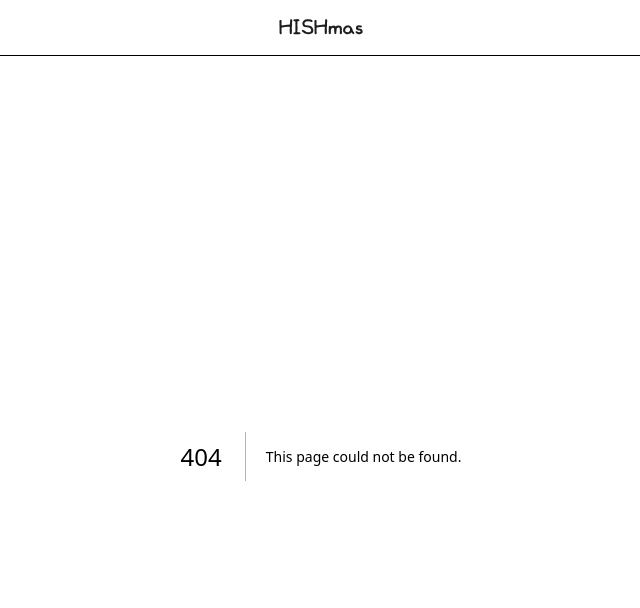
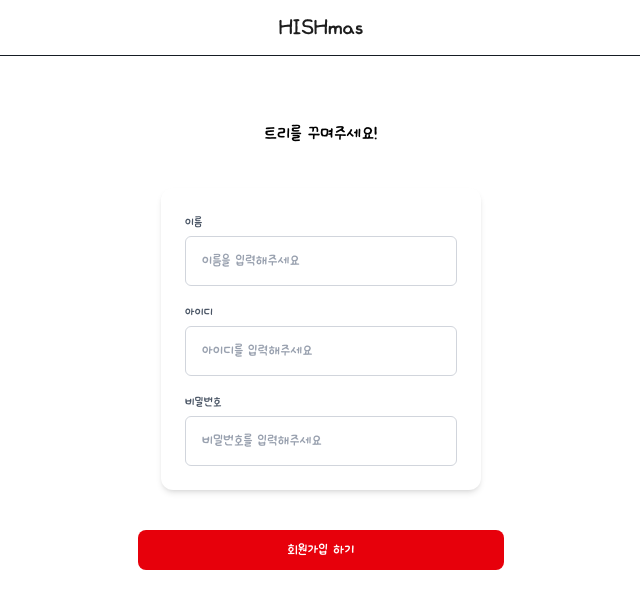
Before and after one commit to HISHmas/frontend, a Next.js app: page /auth/signup in a window 1280 px wide. Before the commit this address had no page. Shown: the top 608 px of the page, without its empty margins (319-959 px from the left). Built offline with nearby package versions, Linux system fonts and the light colour scheme.

Commit message:
feat: 회원가입 컴포넌트 작성

```diff
--- /dev/null
+++ b/src/app/auth/signup/components/SignupButton.tsx
@@ -0,0 +1,16 @@
+export default function SignupButton({ children }: { children?: React.ReactNode }) {
+  return (
+    <button
+      type="submit"
+      className="
+        w-full h-10 bg-red-600 text-white rounded-lg
+        flex items-center justify-center
+        hover:opacity-90 active:opacity-80
+        transition
+      "
+      style={{ fontFamily: "var(--font-ownglyph)" }}
+    >
+      {children || "회원가입 하기"}
+    </button>
+  );
+}
--- /dev/null
+++ b/src/app/auth/signup/components/SignupForm.tsx
@@ -0,0 +1,60 @@
+import React from 'react';
+
+export default function SignupForm() {
+  return (
+    <div className="w-80 mx-auto p-6 bg-white rounded-xl shadow-md">
+      {/* 이름 입력 필드 */}
+      <div className="flex flex-col gap-1 mb-4">
+        <label htmlFor="name" className="text-sm text-gray-600">
+          이름
+        </label>
+        <input
+          type="text"
+          id="name"
+          placeholder="이름을 입력해주세요"
+          className="
+            w-full px-4 py-3 border border-gray-300 rounded-md
+            focus:outline-none focus:ring-2 focus:ring-red-500
+            placeholder-gray-400
+          "
+          style={{ fontFamily: "var(--font-ownglyph)" }}
+        />
+      </div>
+
+      {/* 아이디 입력 필드 */}
+      <div className="flex flex-col gap-1 mb-4">
+        <label htmlFor="username" className="text-sm text-gray-600">
+          아이디
+        </label>
+        <input
+          type="text"
+          id="username"
+          placeholder="아이디를 입력해주세요"
+          className="
+            w-full px-4 py-3 border border-gray-300 rounded-md
+            focus:outline-none focus:ring-2 focus:ring-red-500
+            placeholder-gray-400
+          "
+          style={{ fontFamily: "var(--font-ownglyph)" }}
+        />
+      </div>
+
+      <div className="flex flex-col gap-1">
+        <label htmlFor="password" className="text-sm text-gray-600">
+          비밀번호
+        </label>
+        <input
+          type="password"
+          id="password"
+          placeholder="비밀번호를 입력해주세요"
+          className="
+            w-full px-4 py-3 border border-gray-300 rounded-md
+            focus:outline-none focus:ring-2 focus:ring-red-500
+            placeholder-gray-400
+          "
+          style={{ fontFamily: "var(--font-ownglyph)" }}
+        />
+      </div>
+    </div>
+  );
+}
--- /dev/null
+++ b/src/app/auth/signup/page.tsx
@@ -0,0 +1,34 @@
+"use client";
+
+import SignupForm from "./components/SignupForm";
+import SignupButton from "./components/SignupButton";
+
+export default function Page() {
+  const handleSubmit = (e: React.FormEvent) => {
+    e.preventDefault();
+    console.log("로그인 시도");
+  };
+
+  return (
+    <form
+      onSubmit={handleSubmit}
+      className="
+        flex flex-col items-center
+        px-6 pt-10 pb-12
+        w-full
+      "
+    >
+      <p className="text-xl mt-6 text-black" style={{ fontFamily: "var(--font-ownglyph)" }}>
+        트리를 꾸며주세요!
+      </p>
+
+      <div className="mt-10 w-full flex justify-center">
+        <SignupForm />
+      </div>
+
+      <div className="w-full mt-10 flex justify-center">
+        <SignupButton />
+      </div>
+    </form>
+  );
+}
```
Also changed, not shown: src/app/auth/signup/actions/signup.ts (added).
